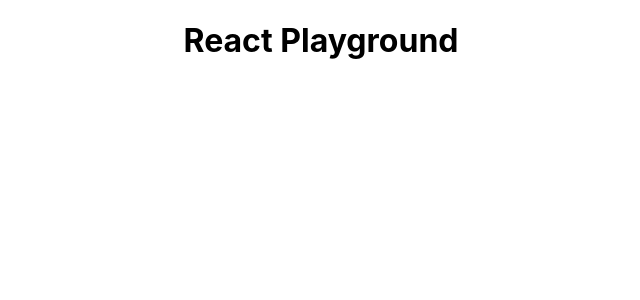
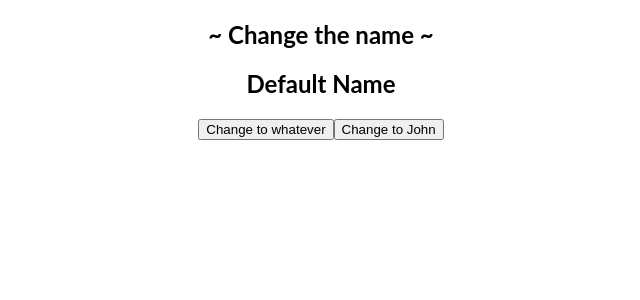
Before and after one commit to Lawrence4code/react-playground, a React (Create React App) app: page / in a window 1280 px wide. Shown: the top 300 px of the page, without its empty margins (319-959 px from the left). Built offline with nearby package versions, Linux system fonts and the light colour scheme.

Commit message:
chore: add basic eg of useEffect

```diff
--- a/src/App.js
+++ b/src/App.js
@@ -1,10 +1,33 @@
-import React from 'react';
+import React, { useState, useEffect } from 'react';
 import './App.css';
 
+const Name = ({ name }) => {
+  useEffect(() => {
+    console.log('name changed');
+  }, [name]);
+  return <h2> {name} </h2>;
+};
+
 const App = () => {
+  const [name, setName] = useState('Default Name');
   return (
     <div className="App">
-      <h1> React Playground </h1>
+      <h2> ~ Change the name ~ </h2>
+      <Name name={name} />
+      <button
+        onClick={() => {
+          setName('Whatever Doe');
+        }}
+      >
+        Change to whatever
+      </button>
+      <button
+        onClick={() => {
+          setName('John Doe');
+        }}
+      >
+        Change to John
+      </button>
     </div>
   );
 };
--- a/src/index.css
+++ b/src/index.css
@@ -1,7 +1,7 @@
 body {
   margin: 0;
-  font-family: -apple-system, BlinkMacSystemFont, 'Segoe UI', 'Roboto', 'Oxygen',
-    'Ubuntu', 'Cantarell', 'Fira Sans', 'Droid Sans', 'Helvetica Neue',
+  font-family: 'lato', -apple-system, BlinkMacSystemFont, 'Segoe UI', 'Roboto',
+    'Oxygen', 'Ubuntu', 'Cantarell', 'Fira Sans', 'Droid Sans', 'Helvetica Neue',
     sans-serif;
   -webkit-font-smoothing: antialiased;
   -moz-osx-font-smoothing: grayscale;
```
